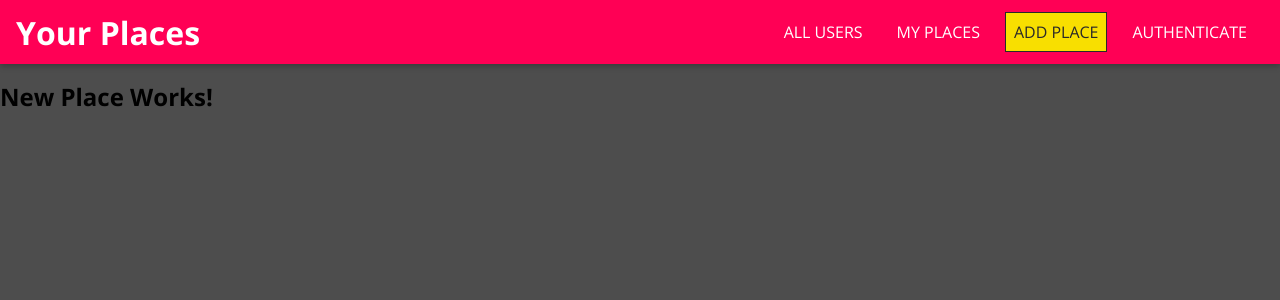
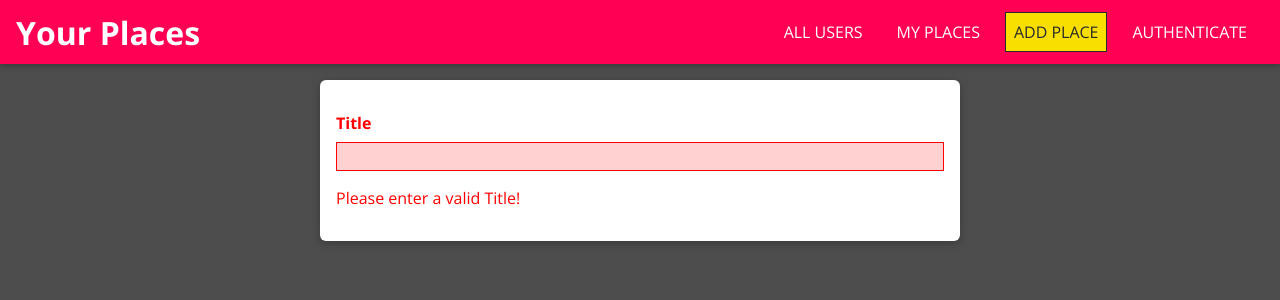
Before and after one commit to RexxRj/Project-Repo, a React (Create React App) app in the folder MERN Stack App/main-app/: page /places/new in a window 1280 px wide. Shown: the top 300 px of the page. Built offline with nearby package versions, Linux system fonts and the light colour scheme.

Commit message:
added input form

```diff
--- a/MERN Stack App/main-app/public/index.html
+++ b/MERN Stack App/main-app/public/index.html
@@ -5,10 +5,7 @@
     <link rel="icon" href="%PUBLIC_URL%/favicon.ico" />
     <meta name="viewport" content="width=device-width, initial-scale=1" />
     <meta name="theme-color" content="#000000" />
-    <meta
-      name="description"
-      content="Web site created using create-react-app"
-    />
+    <meta name="description" content="Web site created using create-react-app" />
     <link rel="apple-touch-icon" href="logo192.png" />
     <!--
       manifest.json provides metadata used when your web app is installed on a
@@ -25,6 +22,13 @@
       Learn how to configure a non-root public URL by running `npm run build`.
     -->
     <title>React App</title>
+    <link rel="stylesheet"
+          href="https://unpkg.com/leaflet@1.9.4/dist/leaflet.css"
+          integrity="sha256-p4NxAoJBhIIN+hmNHrzRCf9tD/miZyoHS5obTRR9BMY="
+          crossorigin="" />
+    <script src="https://unpkg.com/leaflet@1.9.4/dist/leaflet.js"
+            integrity="sha256-20nQCchB9co0qIjJZRGuk2/Z9VM+kNiyxNV1lvTlZBo="
+            crossorigin=""></script>
   </head>
   <body>
     <noscript>You need to enable JavaScript to run this app.</noscript>
--- a/MERN Stack App/main-app/src/places/components/PlaceItem.js
+++ b/MERN Stack App/main-app/src/places/components/PlaceItem.js
@@ -1,9 +1,10 @@
 import React, { useState } from "react";
 
 import "./PlaceItem.css";
-import Button from "../../shared/components/UIElements/Button";
+import Button from "../../shared/components/FormElements/Button";
 import Card from "../../shared/components/UIElements/Card";
 import Modal from "../../shared/components/UIElements/Modal";
+import Map from "../../shared/components/UIElements/Map";
 
 const PlaceItem = (props) => {
   const [showMap, setShowMap] = useState(false);
@@ -21,7 +22,9 @@ const PlaceItem = (props) => {
         footerClass="place-item__modal-actions"
         footer={<Button onClick={closeMapHandler}>Close</Button>}
       >
-        <div className="map-container">THE MAP!</div>
+        <div className="map-container">
+          <Map center={props.coordinates} zoom={16} />
+        </div>
       </Modal>
       <li className="place-item">
         <Card className="place-item__content">
--- /dev/null
+++ b/MERN Stack App/main-app/src/places/pages/NewPlace.css
@@ -0,0 +1,11 @@
+.place-form {
+    position: relative;
+    list-style: none;
+    margin: 0 auto;
+    padding: 1rem;
+    width: 90%;
+    max-width: 40rem;
+    box-shadow: 0 2px 8px rgba(0, 0, 0, 0.26);
+    border-radius: 6px;
+    background: white;
+  }
--- a/MERN Stack App/main-app/src/places/pages/NewPlaces.js
+++ b/MERN Stack App/main-app/src/places/pages/NewPlaces.js
@@ -1,7 +1,20 @@
 import React from "react";
 
+import Input from "../../shared/components/FormElements/Input";
+import "./NewPlace.css";
+
 const NewPlace = () => {
-  return <h2>New Place Works!</h2>;
+  return (
+    <form className="place-form">
+      <Input
+        element="input"
+        type="text"
+        label="Title"
+        validators={[]}
+        errorText="Please enter a valid Title!"
+      />
+    </form>
+  );
 };
 
 export default NewPlace;
--- a/MERN Stack App/main-app/src/places/pages/UserPlaces.js
+++ b/MERN Stack App/main-app/src/places/pages/UserPlaces.js
@@ -13,8 +13,8 @@ const DUMMY_PLACES = [
     address: "Ulubari, Sarania Hills, Guwahati, Assam 781007",
     creator: "u1",
     location: {
-      lat: "26.1736296",
-      lng: "91.7525178",
+      lat: "26.177389",
+      lng: "91.768175",
     },
   },
   {
--- /dev/null
+++ b/MERN Stack App/main-app/src/shared/components/FormElements/Button.js
@@ -0,0 +1,46 @@
+import React from "react";
+import { Link } from "react-router-dom";
+
+import "./Button.css";
+
+const Button = (props) => {
+  if (props.href) {
+    return (
+      <a
+        className={`button button--${props.size || "default"} ${
+          props.inverse && "button--inverse"
+        } ${props.danger && "button--danger"}`}
+        href={props.href}
+      >
+        {props.children}
+      </a>
+    );
+  }
+  if (props.to) {
+    return (
+      <Link
+        to={props.to}
+        exact={props.exact}
+        className={`button button--${props.size || "default"} ${
+          props.inverse && "button--inverse"
+        } ${props.danger && "button--danger"}`}
+      >
+        {props.children}
+      </Link>
+    );
+  }
+  return (
+    <button
+      className={`button button--${props.size || "default"} ${
+        props.inverse && "button--inverse"
+      } ${props.danger && "button--danger"}`}
+      type={props.type}
+      onClick={props.onClick}
+      disabled={props.disabled}
+    >
+      {props.children}
+    </button>
+  );
+};
+
+export default Button;
--- /dev/null
+++ b/MERN Stack App/main-app/src/shared/components/FormElements/Input.css
@@ -0,0 +1,41 @@
+.form-control {
+    margin: 1rem 0;
+  }
+
+  .form-control label,
+  .form-control input,
+  .form-control textarea {
+    display: block;
+  }
+
+  .form-control label {
+    font-weight: bold;
+    margin-bottom: 0.5rem;
+  }
+
+  .form-control input,
+  .form-control textarea {
+    width: 100%;
+    font: inherit;
+    border: 1px solid #ccc;
+    background: #f8f8f8;
+    padding: 0.15rem 0.25rem;
+  }
+
+  .form-control input:focus,
+  .form-control textarea:focus {
+    outline: none;
+    background: #ebebeb;
+    border-color: #510077;
+  }
+
+  .form-control--invalid label,
+  .form-control--invalid p {
+    color: red;
+  }
+
+  .form-control--invalid input,
+  .form-control--invalid textarea {
+    border-color: red;
+    background: #ffd1d1;
+  }
--- /dev/null
+++ b/MERN Stack App/main-app/src/shared/components/FormElements/Input.js
@@ -0,0 +1,59 @@
+import React, { useReducer } from "react";
+
+import "./Input.css";
+
+const inputReducer = (state, action) => {
+  switch (action.type) {
+    case "CHANGE":
+      return {
+        ...state,
+        value: action.val,
+        isValid: true,
+      };
+    default:
+      return state;
+  }
+};
+
+const Input = (props) => {
+  const [inputState, dispatch] = useReducer(inputReducer, {
+    value: "",
+    isValid: false,
+  });
+
+  const changeHandler = (event) => {
+    dispatch({ type: "CHANGE", val: event.target.value });
+  };
+
+  const element =
+    props.element === "input" ? (
+      <input
+        id={props.id}
+        type={props.type}
+        placeholder={props.placeholder}
+        onChange={changeHandler}
+        value={inputState.value}
+      />
+    ) : (
+      <textarea
+        id={props.id}
+        rows={props.rows || 3}
+        onChange={changeHandler}
+        value={inputState.value}
+      />
+    );
+
+  return (
+    <div
+      className={`form-control ${
+        !inputState.isValid && "form-control--invalid"
+      }`}
+    >
+      <label htmlFor={props.id}>{props.label}</label>
+      {element}
+      {!inputState.isValid && <p>{props.errorText}</p>}
+    </div>
+  );
+};
+
+export default Input;
--- a/MERN Stack App/main-app/src/shared/components/UIElements/Button.js
+++ /dev/null
@@ -1,43 +0,0 @@
-import React from 'react';
-import { Link } from 'react-router-dom';
-
-import './Button.css';
-
-const Button = props => {
-  if (props.href) {
-    return (
-      <a
-        className={`button button--${props.size || 'default'} ${props.inverse &&
-          'button--inverse'} ${props.danger && 'button--danger'}`}
-        href={props.href}
-      >
-        {props.children}
-      </a>
-    );
-  }
-  if (props.to) {
-    return (
-      <Link
-        to={props.to}
-        exact={props.exact}
-        className={`button button--${props.size || 'default'} ${props.inverse &&
-          'button--inverse'} ${props.danger && 'button--danger'}`}
-      >
-        {props.children}
-      </Link>
-    );
-  }
-  return (
-    <button
-      className={`button button--${props.size || 'default'} ${props.inverse &&
-        'button--inverse'} ${props.danger && 'button--danger'}`}
-      type={props.type}
-      onClick={props.onClick}
-      disabled={props.disabled}
-    >
-      {props.children}
-    </button>
-  );
-};
-
-export default Button;
--- /dev/null
+++ b/MERN Stack App/main-app/src/shared/components/UIElements/Map.css
@@ -0,0 +1,4 @@
+.map{
+    width: 100%;
+    height: 100%;
+}
--- /dev/null
+++ b/MERN Stack App/main-app/src/shared/components/UIElements/Map.js
@@ -0,0 +1,35 @@
+import React, { useRef, useEffect } from "react";
+
+import "./Map.css";
+
+const Map = (props) => {
+  const L = window.L;
+  const MapRef = useRef();
+
+  const { center, zoom } = props;
+
+  useEffect(() => {
+    const map = L.map(MapRef.current).setView(
+      [props.center.lat, props.center.lng],
+      props.zoom
+    );
+
+    L.tileLayer("https://tile.openstreetmap.org/{z}/{x}/{y}.png", {
+      maxZoom: 19,
+      attribution:
+        '&copy; <a href="http://www.openstreetmap.org/copyright">OpenStreetMap</a>',
+    }).addTo(map);
+
+    const marker = L.marker([props.center.lat, props.center.lng]).addTo(map);
+  }, [center, zoom]);
+
+  return (
+    <div
+      ref={MapRef}
+      className={`map ${props.className}`}
+      style={props.style}
+    ></div>
+  );
+};
+
+export default Map;
```
Also changed, not shown: MERN Stack App/main-app/src/shared/components/FormElements/Button.css (renamed from MERN Stack App/main-app/src/shared/components/UIElements/Button.css).
